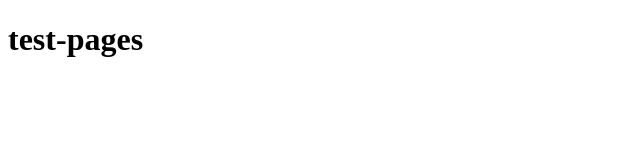
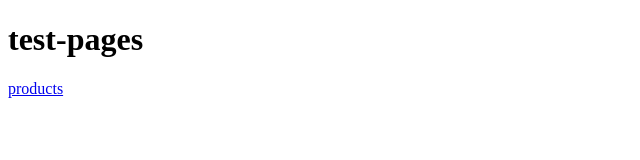
Before and after one commit to MJdesigns96/test-pages, a plain HTML site: page index.html in a window 1280 px wide. Shown: the full height of the page, 0-640 px from the left. Drawn offline with Linux system fonts and the light colour scheme.

Commit message:
added new linke to products

```diff
--- a/index.html
+++ b/index.html
@@ -8,5 +8,6 @@
 </head>
 <body>
     <h1>test-pages</h1>
+    <a href="./products/products.html">products</a>
 </body>
 </html>
```
